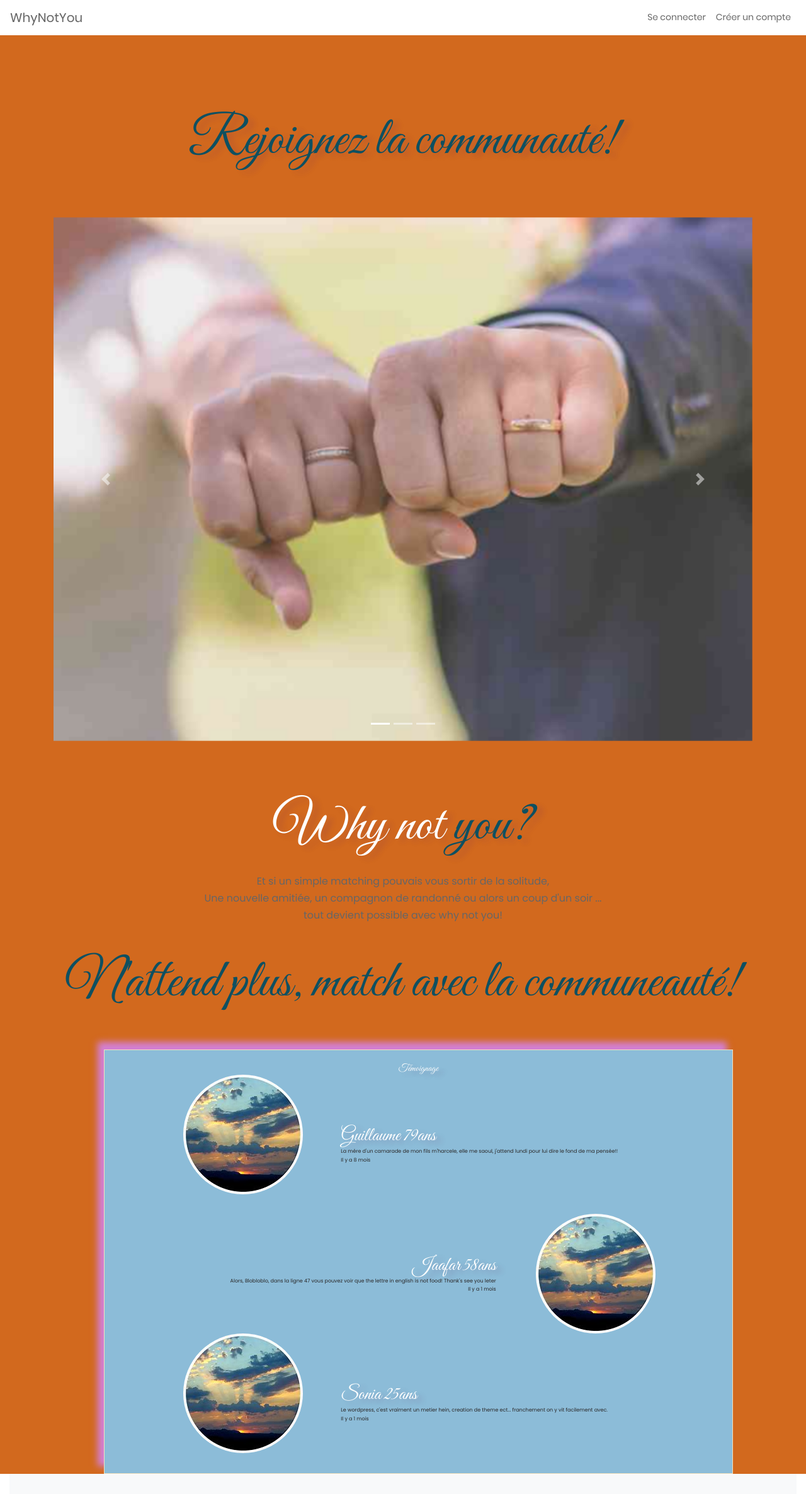
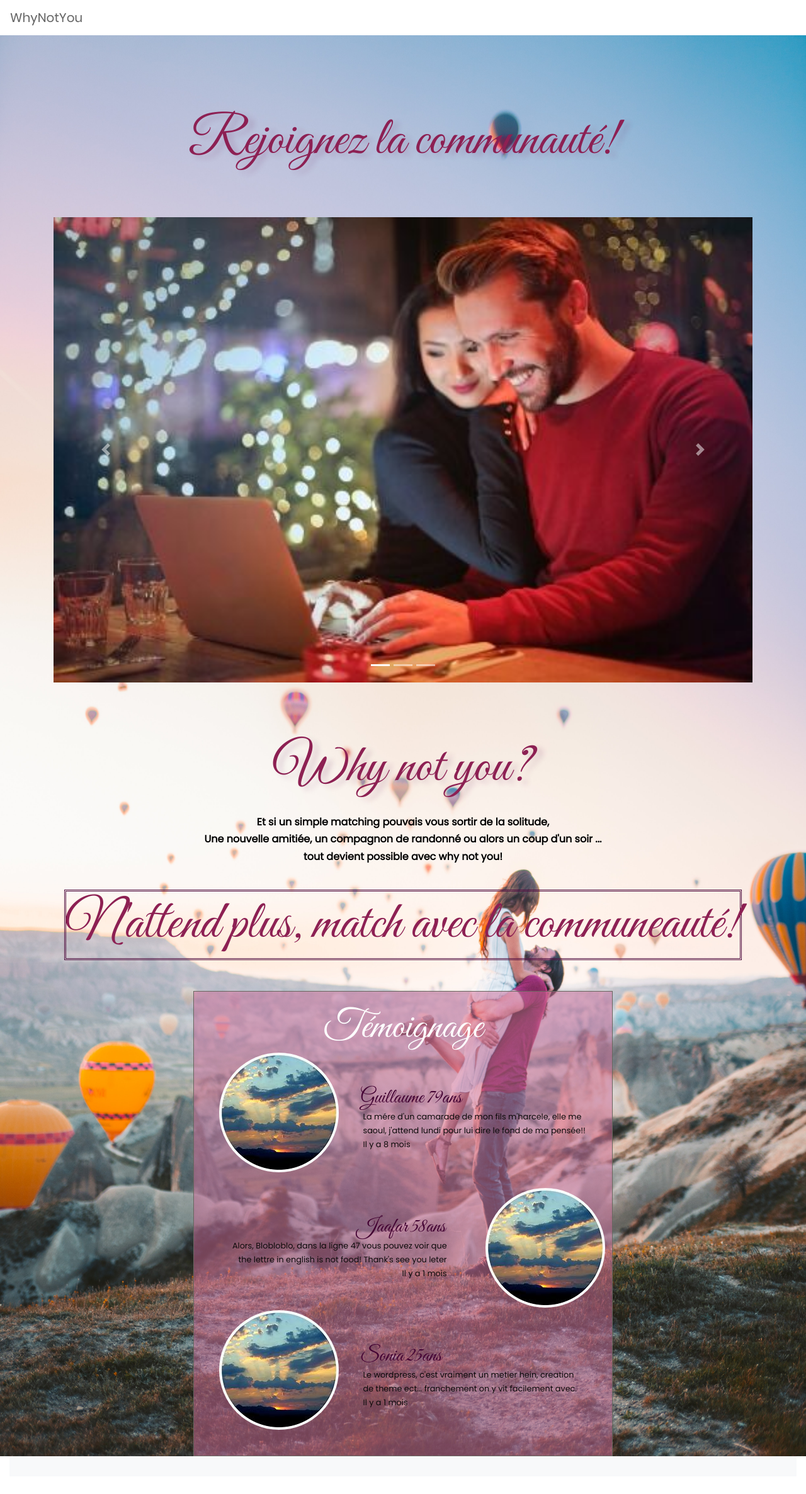
Before and after one commit to sandra-f/WhyNotYou, a PHP site: template templates/home.html.twig in a window 1280 px wide. Shown: the whole page at 63% size. After the commit the page ends 2313 px from the top, so only its background shows below. Run offline with PHP 8.4, Linux system fonts and the light colour scheme; the template is opened without the code that fills it, so the values that code supplies are empty; some libraries are stand-ins or nearby versions.

Commit message:
modification home

```diff
--- a/public/css/main.css
+++ b/public/css/main.css
@@ -187,10 +187,10 @@ iframe {
   align-items: center;
   padding: 15px;
   background: #0250c5;
-  background: -webkit-linear-gradient(bottom, #0250c5, #d43f8d);
-  background: -o-linear-gradient(bottom, #0250c5, #d43f8d);
-  background: -moz-linear-gradient(bottom, #0250c5, #d43f8d);
-  background: linear-gradient(bottom, #0250c5, #d43f8d);
+  background: -webkit-linear-gradient(bottom, #ecff44, #ce82a9);
+  background: -o-linear-gradient(bottom, #ecff44, #ce82a9);
+  background: -moz-linear-gradient(bottom, #ecff44, #ce82a9);
+  background: linear-gradient(bottom, #ecff44, #ce82a9);
   position: relative;
   z-index: 1;
 }
--- a/public/css/style.css
+++ b/public/css/style.css
@@ -1,9 +1,13 @@
 #contenu {
-    background-color: chocolate;
+    background-image:url('../img/porter.jpg');
+    background-size: 100% 100%;;
     color: white;
 	font-size: 1rem;
     line-height: 2;
+
 }
+
+
 
 #contenu p{
     font-family: 'Poppins', sans-serif;
@@ -11,34 +15,49 @@
 }
 
 #contenu a{
-    color: rgb(14, 80, 97);
-   text-decoration: none;
-   text-align: center;
+    color: rgb(141, 32, 83);
+    text-decoration: none;
+    text-align: center;
     font-size: 100px;
     font-family: 'Great Vibes', cursive;
 }
 
+
 #contenu a:hover{
-    color: rgb(91, 51, 95);
+    color: rgb(82, 16, 65);
+}
+
+#contenu a, .you-h2{
+    font-size: 85px;
+    text-align: center;
+
 }
 
 .rejoint a{
     font-size: 50px;
     margin-top: 30px;
+
+}
+
+.rejoint {
+    border: 3px double rgb(82, 16, 65);
 }
 
 
-#contenu a, .you-h1{
-    font-size: 85px;
-    text-align: center;
-}
-.you-h1{
+.you-h2{
     margin-bottom: 30px;
 }
-.you-h1 p{
+.you-h2 p{
     font-family: 'Great Vibes', cursive;
+    color: black;
+    font-size: 5em;
+    font-weight: bold;
 }
 
+.you-h2 h2{
+    color:  rgb(141, 32, 83);
+    text-shadow: 9px 5px 8px rgba(114, 39, 96, 0.2);
+}
 
 
 h1, h2, h3, h4{
@@ -46,29 +65,55 @@ h1, h2, h3, h4{
     font-size:1em;
     text-shadow: 9px 5px 8px rgba(114, 39, 96, 0.2);
 }
+
 h4{
     font-size: 30px;
 }
 
-#temoignage h1{
-    font-size: 30 em;
-    text-decoration:underline 2px rgb(139, 103, 103);
-}
 
 
 #temoignage{
-    width: 90%;
-    border: 1px rgb(243, 226, 189) solid;
+    width: 60%;
+    border: 1px rgb(104, 101, 95) solid;
     padding-top: 20px;
-    margin-left: 80px;
-    box-shadow: -10px -12px 10px  rgb(212, 127, 212);
-    background-color: rgb(140, 188, 216);
+    padding-left: -10px;
+    margin-left: auto;
+    margin-right: auto;
+    padding-bottom: 20px;
+    background-color: rgb(206, 108, 154, 0.5);;
+
+}
+
+#temoignage h3{
+    font-size: 4em;
+    text-shadow: 9px 5px 8px rgba(114, 39, 96, 0.2);
+
 }
 
 
 #temoignage p{
-    color: rgb(41, 39, 39);
-    font-size: 0.5em;
+    color: rgb(12, 10, 10);
+    font-size: 0.8em;
+    overflow: hidden;
+    animation-duration: 10s;
+    animation-name: slidein;
+}
+
+@keyframes slidein {
+    from {
+      margin-left: 100%;
+      width: 50%;
+    }
+
+    to {
+      margin-left: 0%;
+      width: 100%;
+    }
+  }
+
+#temoignage h4{
+    color: rgb(66, 2, 50);
+    font-size: 2em;
 }
 
 
@@ -87,7 +132,7 @@ h2, h3{
 }
 .left p{
     text-align: left;
-    padding-right: 20px;
+    padding-right: 10px;
 }
 
 
@@ -100,12 +145,12 @@ h2, h3{
     text-align: right;
 }
 .right{
-    padding-left: 30px;
+    padding-left: 20px;
 }
 
 
 .img-left{
-padding-left: 40%;
+padding-left: 20%;
 padding-bottom: 10%;
 
 }
--- /dev/null
+++ b/public/js/home.js
@@ -0,0 +1,4 @@
+$(document).ready(function(){
+
+
+    });
--- a/templates/base.html.twig
+++ b/templates/base.html.twig
@@ -15,17 +15,19 @@
 
         <header>
         {%block header%}
+            <div class="whynotyou">
                 <nav class="navbar navbar-expand-lg login100">
                     <a class="navbar-brand" href="{{ path('home') }}">WhyNotYou</a>
                     <button class="navbar-toggler" type="button" data-toggle="collapse" data-target="#navbarSupportedContent" aria-controls="navbarSupportedContent" aria-expanded="false" aria-label="Toggle navigation">
                         <span class="navbar-toggler-icon"></span>
                     </button>
-
+                </div>
                     <div class="collapse navbar-collapse" id="navbarSupportedContent">
                     </div>
 
 
                     <div class="collapse navbar-collapse justify-content-end">
+
                     <ul class="navbar-nav ml-auto">
 
                     {% if app.user %}
@@ -45,6 +47,7 @@
                     {% endif %}
                     </ul>
                     </div>
+
 
                 </nav>
         {%endblock%}
@@ -71,6 +74,7 @@
 
     {% block javascripts %}
         <script src="https://stackpath.bootstrapcdn.com/bootstrap/4.4.1/js/bootstrap.min.js" integrity="sha384-wfSDF2E50Y2D1uUdj0O3uMBJnjuUD4Ih7YwaYd1iqfktj0Uod8GCExl3Og8ifwB6" crossorigin="anonymous"></script>
+        <script src="https://ajax.googleapis.com/ajax/libs/jquery/3.1.0/jquery.min.js"></script>
     {% endblock %}
 
     </body>
--- a/templates/home.html.twig
+++ b/templates/home.html.twig
@@ -25,13 +25,13 @@
                     </ol>
                     <div class="carousel-inner">
                         <div class="carousel-item active">
-                            <img src="img/4.jpg" class="d-block w-100" alt="">
+                            <img src="img/couple1.jpg" class="d-block w-100"  alt="">
                         </div>
                         <div class="carousel-item">
-                            <img src="img/4.jpg" class="d-block w-100" alt="">
+                            <img src="img/ban-amis.jpg" class="d-block w-100" alt="">
                         </div>
                         <div class="carousel-item">
-                            <img src="img/4.jpg" class="d-block w-100" alt="">
+                            <img src="img/pote.jpeg" class="d-block w-100" alt="">
                         </div>
                     </div>
                     <a class="carousel-control-prev" href="#carouselExampleIndicators" role="button" data-slide="prev">
@@ -46,9 +46,7 @@
             </div>
         </section>
 
-        <div>
-
-                <div class="you-h1">
+                <div class="you-h2">
                     <h2>Why not <span><a href=""> you?</a></span></h2>
 
                     <p>Et si un simple matching pouvais vous sortir de la solitude,<br> Une nouvelle amitiée, un
@@ -58,7 +56,7 @@
                     <a class="rejoint" href="#">N'attend plus, match avec la communeauté!</a>
                 </div>
 
-        </div>
+
         </section>
         <div class="container">
             <section id="temoignage">
```
